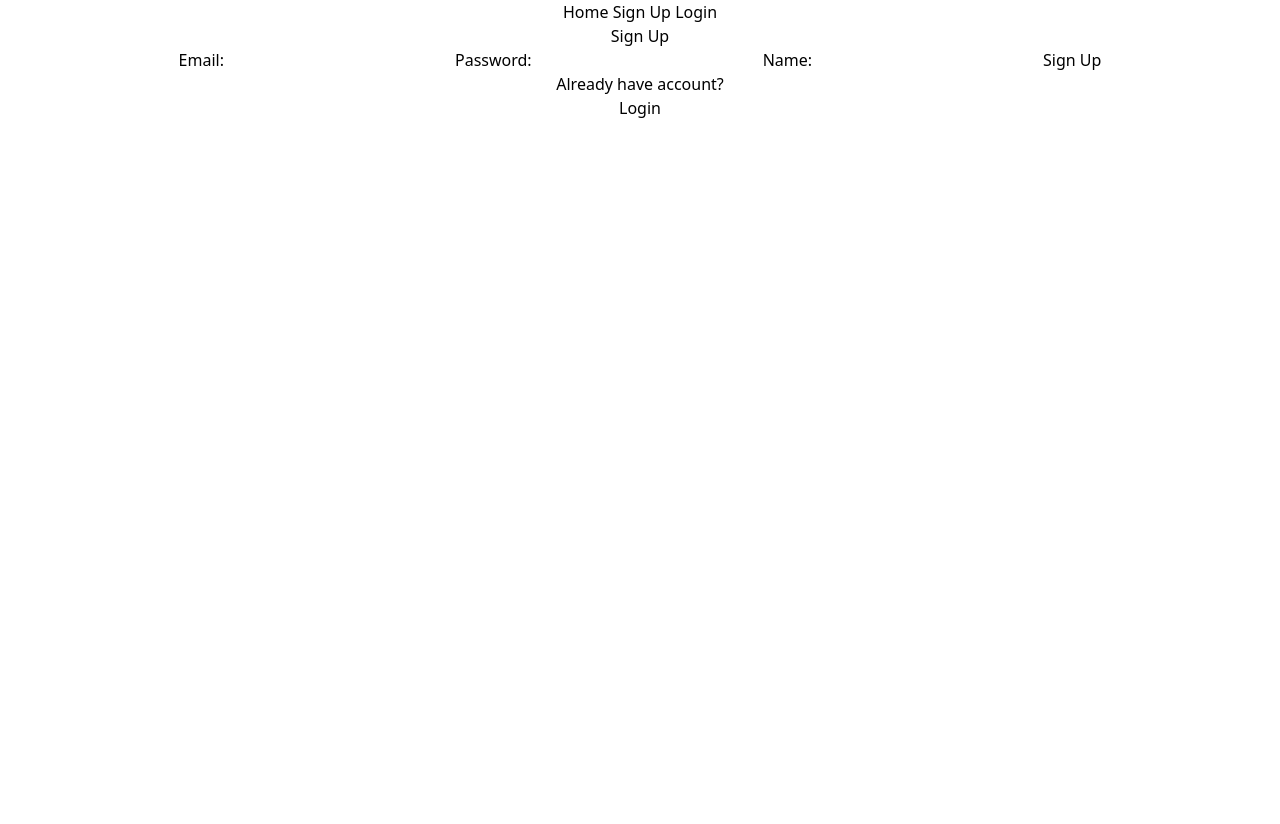
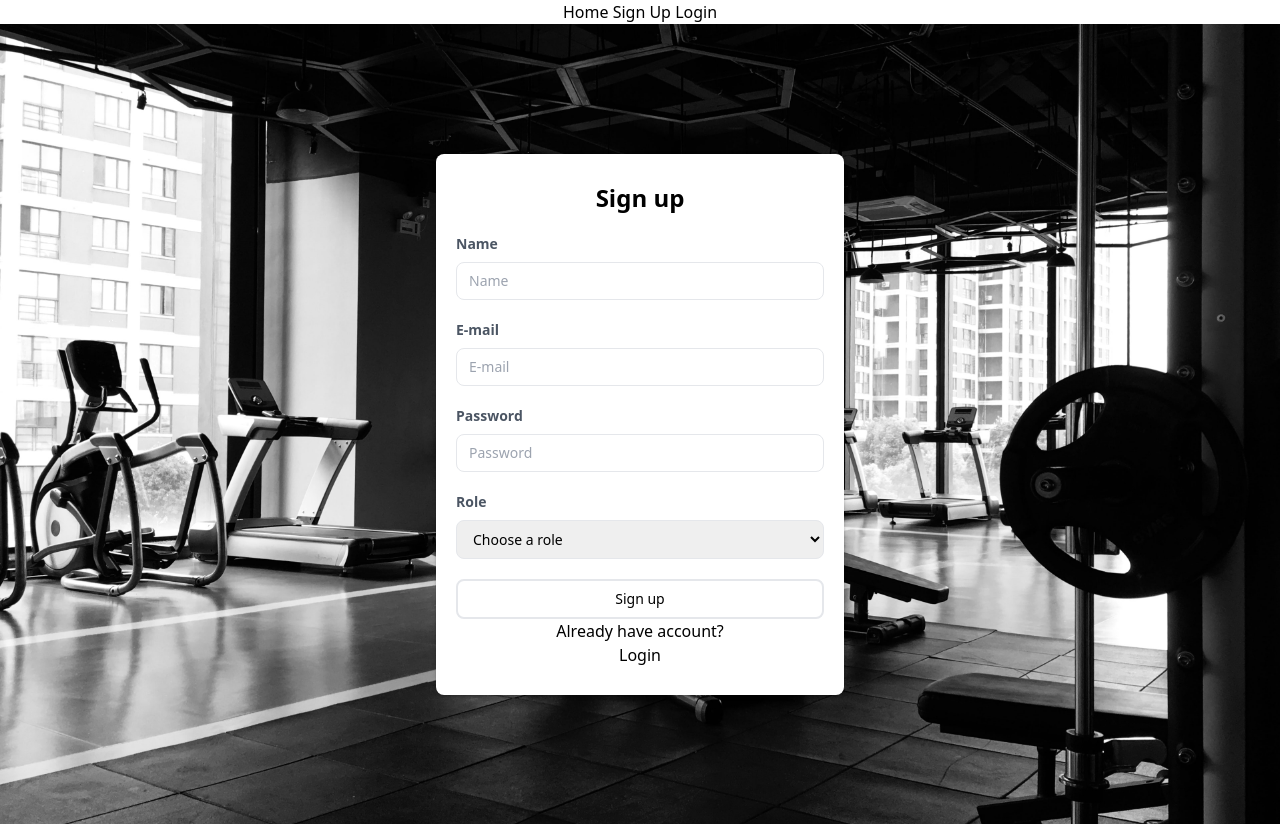
Before and after one commit to waggnerl/Project3, a React (Create React App) app: page /signup in a window 1280 px wide. Before the commit the page ends 800 px from the top, so only its background shows below. Built offline with nearby package versions, Linux system fonts and the light colour scheme; no server answers.

Commit message:
css progress

```diff
--- a/src/pages/LoginPage/LoginPage.jsx
+++ b/src/pages/LoginPage/LoginPage.jsx
@@ -3,6 +3,7 @@ import { useState, useContext } from "react";
 import { Link, useNavigate } from "react-router-dom";
 import { AuthContext } from "../../context/auth.context";
 import authService from "../../services/auth.service";
+import backgroundImage from "../../assets/gym.jpg";
 
 function LoginPage() {
   const [email, setEmail] = useState("");
@@ -45,27 +46,43 @@ function LoginPage() {
   };
 
   return (
-    <div className="LoginPage">
-      <h1>Login</h1>
-
-      <form onSubmit={handleLoginSubmit}>
-        <label>Email:</label>
-        <input type="email" name="email" value={email} onChange={handleEmail} />
-
-        <label>Password:</label>
+    <div
+      style={{ backgroundImage: `url(${backgroundImage})` }}
+      className="bg-cover bg-center bg-no-repeat min-h-screen  bg-gray-100 flex flex-col justify-center sm:py-12"
+    >
+      <div className="p-10 xs:p-0 mx-auto md:w-full md:max-w-md">
+        <div className="bg-white shadow w-full rounded-lg divide-y divide-gray-200">
+          <form onSubmit={handleLoginSubmit} className="px-5 py-7">
+            <h1 className="font-bold text-center text-2xl mb-5">Login</h1>
+            <label className="font-semibold text-sm text-left text-gray-600 pb-1 block">
+              E-mail
+            </label>
+            <input
+              type="email"
+              className="border rounded-lg px-3 py-2 mt-1 mb-5 text-sm w-full"
+              placeholder="E-mail"
+              value={email}
+              onChange={handleEmail}
+            />
+            <label className="font-semibold text-sm text-left text-gray-600 pb-1 block">
+              Password
+            </label>
             <input
               type="password"
-          name="password"
+              className="border rounded-lg px-3 py-2 mt-1 mb-5 text-sm w-full"
+              placeholder="Password"
               value={password}
               onChange={handlePassword}
             />
-
-        <button type="submit">Login</button>
+            <button
+              type="submit"
+              className="transition duration-200 bg-white hover:bg-black focus:bg-blue-700 focus:ring-2 focus:ring-blue-600 focus:ring-opacity-50 rounded-lg hover:text-white border-2 w-full py-2 text-sm"
+            >
+              Login
+            </button>
           </form>
-      {errorMessage && <p className="error-message">{errorMessage}</p>}
-
-      <p>Don't have an account yet?</p>
-      <Link to={"/signup"}> Sign Up</Link>
+        </div>
+      </div>
     </div>
   );
 }
--- a/src/pages/SignupPage/SignupPage.jsx
+++ b/src/pages/SignupPage/SignupPage.jsx
@@ -2,6 +2,7 @@ import "./SignupPage.css";
 import { useState } from "react";
 import { Link, useNavigate } from "react-router-dom";
 import authService from "../../services/auth.service";
+import backgroundImage from "../../assets/gym.jpg";
 
 function SignupPage() {
   const [email, setEmail] = useState("");
@@ -46,31 +47,69 @@ function SignupPage() {
   };
 
   return (
-    <div className="SignupPage">
-      <h1>Sign Up</h1>
-
-      <form onSubmit={handleSignupSubmit}>
-        <label>Email:</label>
-        <input type="email" name="email" value={email} onChange={handleEmail} />
-
-        <label>Password:</label>
+    <div
+      style={{ backgroundImage: `url(${backgroundImage})` }}
+      className="bg-cover bg-center bg-no-repeat min-h-screen bg-gray-100  flex flex-col justify-center sm:py-12"
+    >
+      <div className="p-5 xs:p-0 mx-auto drop-shadow md:w-full md:max-w-md">
+        <div className="bg-white shadow w-full rounded-lg divide-y divide-gray-200">
+          <form onSubmit={handleSignupSubmit} className="px-5 py-7">
+            <h1 className="font-bold text-center text-2xl mb-5">Sign up</h1>
+            <label className="font-semibold text-left text-sm text-gray-600 pb-1 block">
+              Name
+            </label>
+            <input
+              type="text"
+              className="border rounded-lg px-3 py-2 mt-1 mb-5 text-sm w-full"
+              placeholder="Name"
+              value={name}
+              onChange={handleName}
+            />
+            <label className="font-semibold text-left text-sm text-gray-600 pb-1 block">
+              E-mail
+            </label>
+            <input
+              type="email"
+              className="border rounded-lg px-3 py-2 mt-1 mb-5 text-sm w-full"
+              placeholder="E-mail"
+              value={email}
+              onChange={handleEmail}
+            />
+            <label className="font-semibold text-left text-sm text-gray-600 pb-1 block">
+              Password
+            </label>
             <input
               type="password"
-          name="password"
+              className="border rounded-lg px-3 py-2 mt-1 mb-5 text-sm w-full"
+              placeholder="Password"
               value={password}
               onChange={handlePassword}
             />
-
-        <label>Name:</label>
-        <input type="text" name="name" value={name} onChange={handleName} />
-
-        <button type="submit">Sign Up</button>
-      </form>
-
+            <label className="font-semibold text-left text-sm text-gray-600 pb-1 block">
+              Role
+            </label>
+            <select
+              className="border rounded-lg px-3 py-2 mt-1 mb-5 text-sm w-full"
+              defaultValue=""
+            >
+              <option value="" disabled>
+                Choose a role
+              </option>
+              <option value="personal-trainer">Personal Trainer</option>
+              <option value="student">Student</option>
+            </select>
+            <button
+              type="submit"
+              className="transition border-2 duration-200 bg-white hover:bg-black focus:bg-blue-700 focus:ring-2 focus:ring-blue-600 focus:ring-opacity-50 rounded-lg hover:text-white w-full py-2 text-sm"
+            >
+              Sign up
+            </button>
             {errorMessage && <p className="error-message">{errorMessage}</p>}
-
             <p>Already have account?</p>
       <Link to={"/login"}> Login</Link>
+          </form>
+        </div>
+      </div>
     </div>
   );
 }
```
Also changed, not shown: src/assets/gym.jpg (added). Lines whose indentation alone changed are shown as unchanged.
